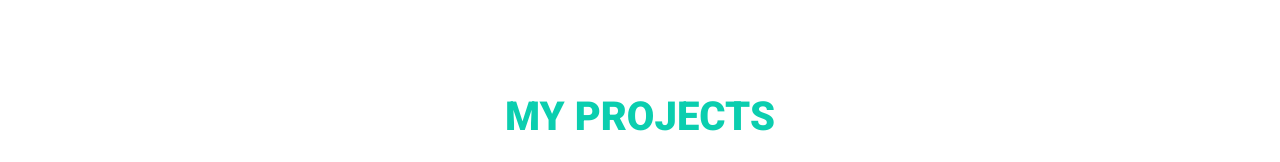
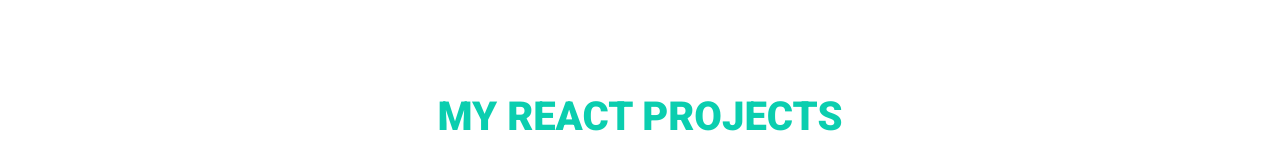
Before and after one commit to Swati-Bannad/portfolio, a plain HTML site: page index.html in a window 1280 px wide. Shown: the part 1446-1608 px from the top of the page. Drawn offline with nearby package versions, Linux system fonts and the light colour scheme.

Commit message:
portfolo

```diff
--- a/index.html
+++ b/index.html
@@ -71,7 +71,7 @@
         <div class="container">
             <div class="position-relative d-flex align-items-center justify-content-center">
                 <!-- <h1 class="display-1 text-uppercase text-white" style="-webkit-text-stroke: 1px #dee2e6;">Projects</h1> -->
-                <h1 class="text-uppercase text-primary pb-3">My Projects</h1>
+                <h1 class="text-uppercase text-primary pb-3">My React Projects</h1>
             </div>
             <div class="row project-container">
                 <div class="col-lg-4 col-md-6 mb-4 project-item">
```
